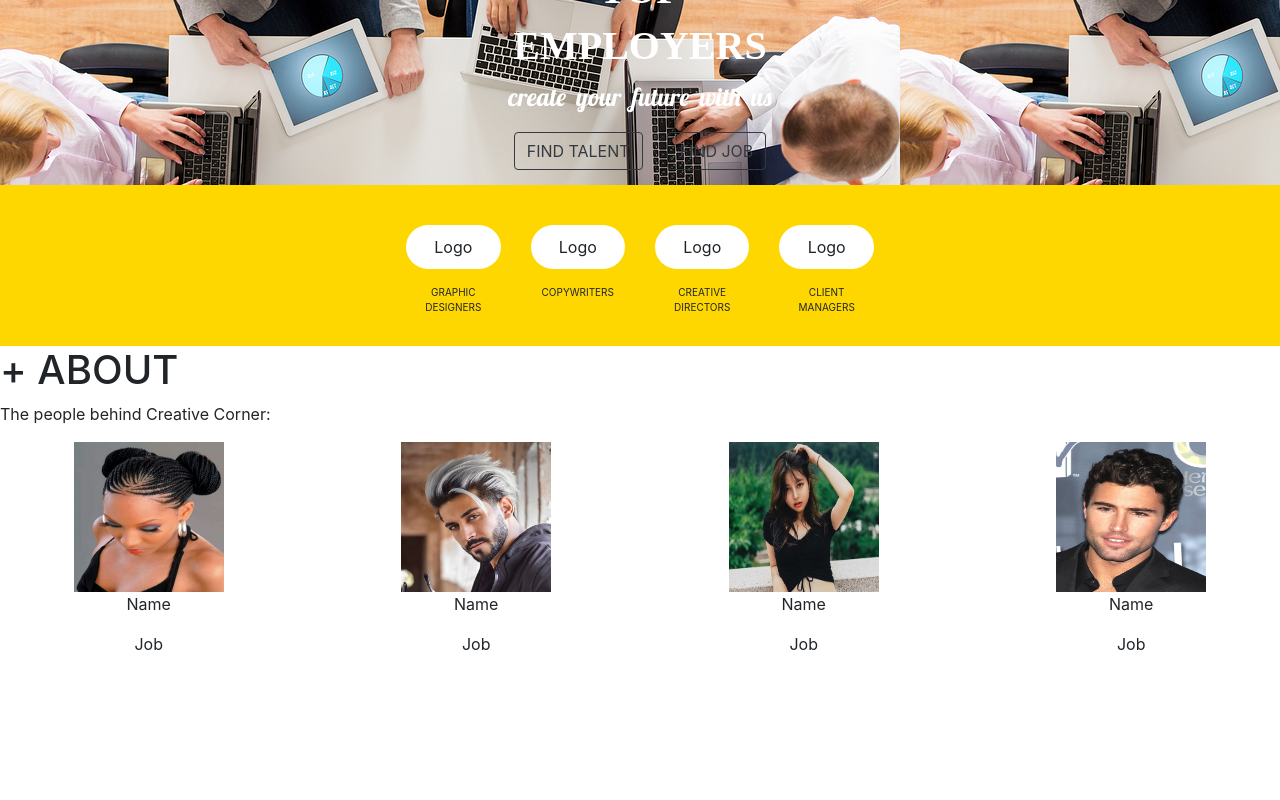
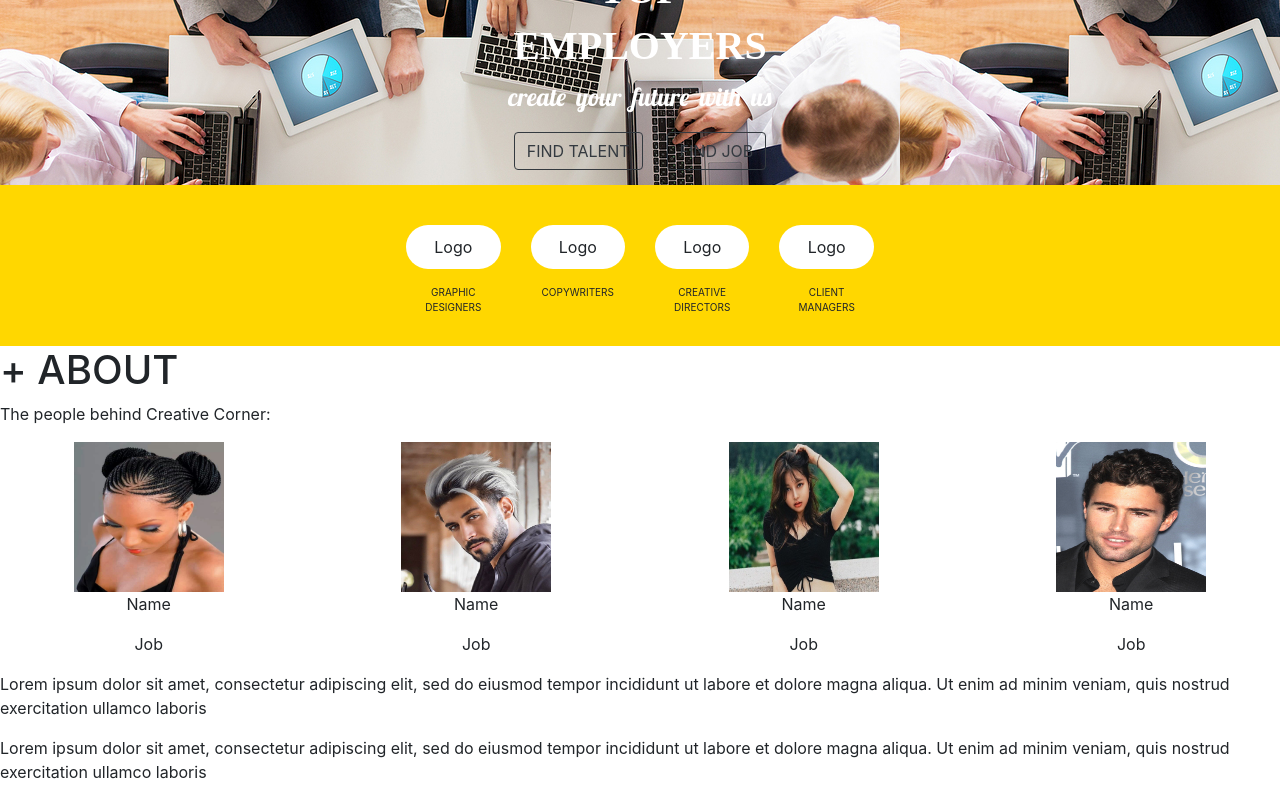
Before and after one commit to YakubuAmidu/Talent-corner, a React (Create React App) app: page / in a window 1280 px wide. Shown: the part 217-1017 px from the top of the page. Before the commit the page ends 889 px from the top, so only its background shows below. Built offline with nearby package versions, Linux system fonts and the light colour scheme; a web font is replaced by a local one.

Commit message:
Commiting changes

```diff
--- a/src/components/App.js
+++ b/src/components/App.js
@@ -87,6 +87,20 @@
               <p className="Job_title">Job</p>
             </Col>
           </Row>
+          <Row>
+            <Col>
+              <p>
+                Lorem ipsum dolor sit amet, consectetur adipiscing elit, sed do
+                eiusmod tempor incididunt ut labore et dolore magna aliqua. Ut
+                enim ad minim veniam, quis nostrud exercitation ullamco laboris
+              </p>
+              <p>
+                Lorem ipsum dolor sit amet, consectetur adipiscing elit, sed do
+                eiusmod tempor incididunt ut labore et dolore magna aliqua. Ut
+                enim ad minim veniam, quis nostrud exercitation ullamco laboris
+              </p>
+            </Col>
+          </Row>
         </div>
       </div>
     );
```
